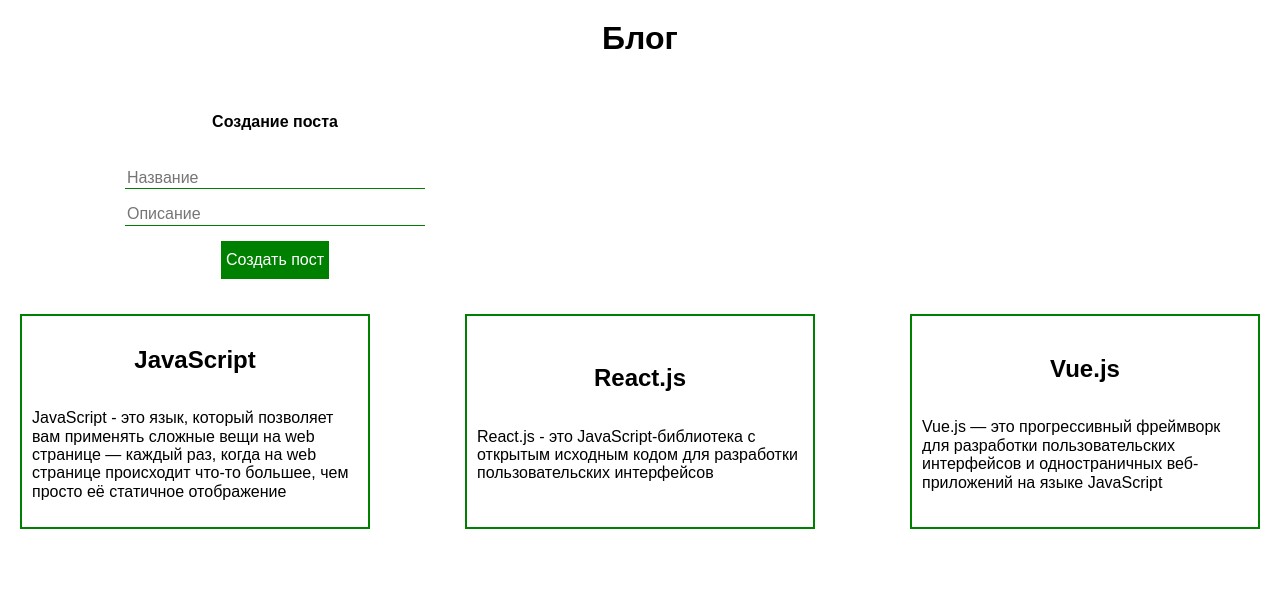
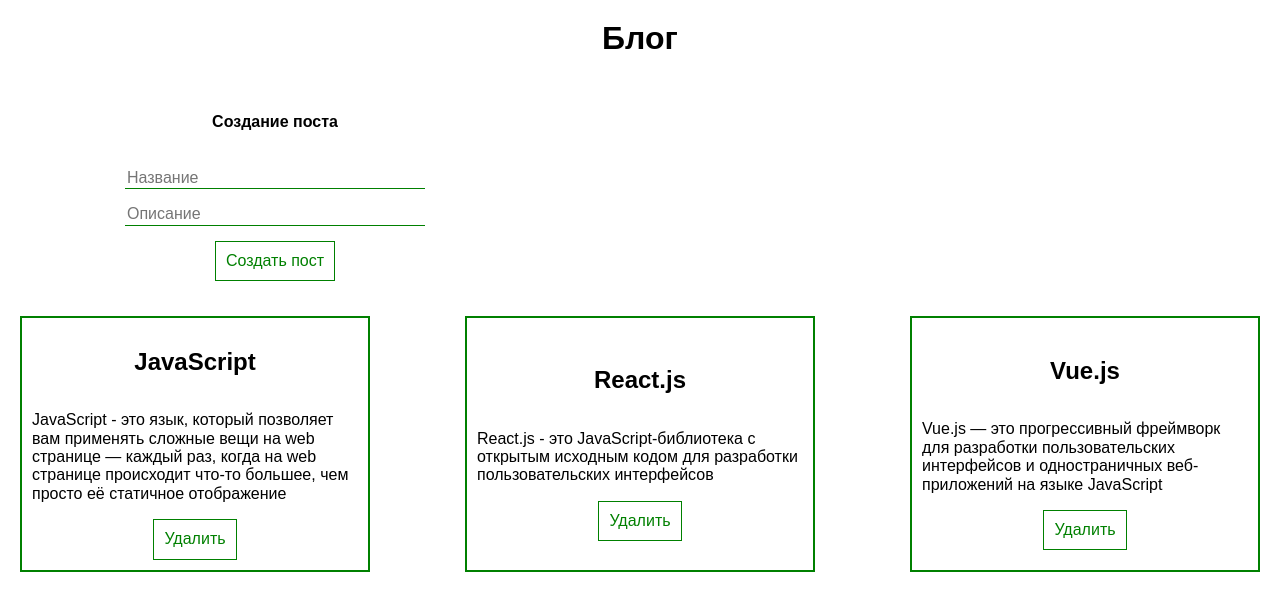
Before and after one commit to IVKrylova/vue.3-project, a Vue app: page / in a window 1280 px wide. Shown: the top 610 px of the page. Built offline with nearby package versions, Linux system fonts and the light colour scheme.

Commit message:
feat: add UI components

```diff
--- a/src/components/Post.vue
+++ b/src/components/Post.vue
@@ -2,6 +2,7 @@
   <li class="post">
     <h2 class="post__title">{{ post.title }}</h2>
     <p class="post__description">{{ post.description }}</p>
+    <my-button>Удалить</my-button>
   </li>
 </template>
 
--- a/src/components/PostForm.vue
+++ b/src/components/PostForm.vue
@@ -1,19 +1,17 @@
 <template>
   <form class="form" @submit.prevent>
     <h4 class="form__title">Создание поста</h4>
-    <input
+    <my-input
       v-model="post.title"
-      class="form__input"
       type="text"
       placeholder="Название"
-    >
-    <input
+    />
+    <my-input
       v-model="post.description"
-      class="form__input"
       type="text"
       placeholder="Описание"
-    >
-    <button class="form__button" @click="createPost">Создать пост</button>
+    />
+    <my-button @click="createPost">Создать пост</my-button>
   </form>
 </template>
 
@@ -51,21 +49,4 @@
     justify-content: center;
     align-items: center;
   }
-
-  .form__input {
-    max-width: 300px;
-    width: 100%;
-    box-sizing: border-box;
-    border: none;
-    border-bottom: 1px solid green;
-  }
-
-  .form__button {
-    box-sizing: border-box;
-    border: none;
-    background-color: green;
-    color: #fff;
-    padding: 10px 5px;
-    cursor: pointer;
-  }
 </style>
--- /dev/null
+++ b/src/components/UI/MyButton.vue
@@ -0,0 +1,22 @@
+<template>
+  <button class="button">
+    <slot></slot>
+  </button>
+</template>
+
+<script>
+  export default {
+    name: 'my-button',
+  }
+</script>
+
+<style>
+  .button {
+    box-sizing: border-box;
+    border: 1px solid green;
+    background-color: transparent;
+    padding: 10px;
+    cursor: pointer;
+    color: green;
+  }
+</style>
--- /dev/null
+++ b/src/components/UI/MyInput.vue
@@ -0,0 +1,31 @@
+<template>
+  <input
+    class="input"
+    type="text"
+    :value="modelValue" @input="updateInput"
+  >
+</template>
+
+<script>
+  export default {
+    name: 'my-input',
+    props: {
+      modelValue: [String, Number],
+    },
+    methods: {
+      updateInput(evt) {
+        this.$emit('update:modelValue', evt.target.value);
+      }
+    }
+  }
+</script>
+
+<style>
+  .input {
+    max-width: 300px;
+    width: 100%;
+    box-sizing: border-box;
+    border: none;
+    border-bottom: 1px solid green;
+  }
+</style>
--- /dev/null
+++ b/src/components/UI/index.js
@@ -0,0 +1,7 @@
+import MyButton from './MyButton';
+import MyInput from './MyInput';
+
+export default [
+  MyButton,
+  MyInput,
+];
--- a/src/main.js
+++ b/src/main.js
@@ -1,5 +1,12 @@
 import { createApp } from 'vue';
 import App from './App';
 import 'normalize.css';
+import components from './components/UI';
 
-createApp(App).mount('#app')
+const app = createApp(App);
+
+components.forEach(component => {
+  app.component(component.name, component);
+});
+
+app.mount('#app')
```
